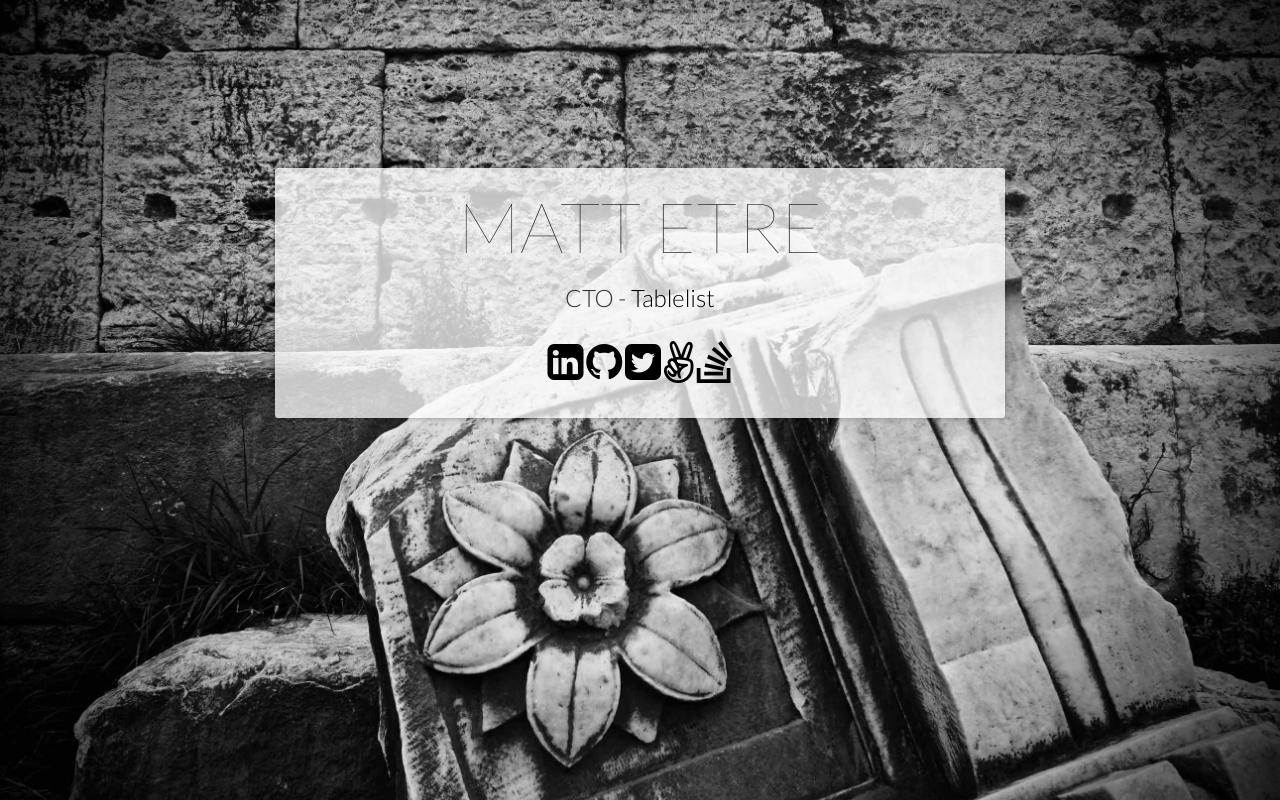
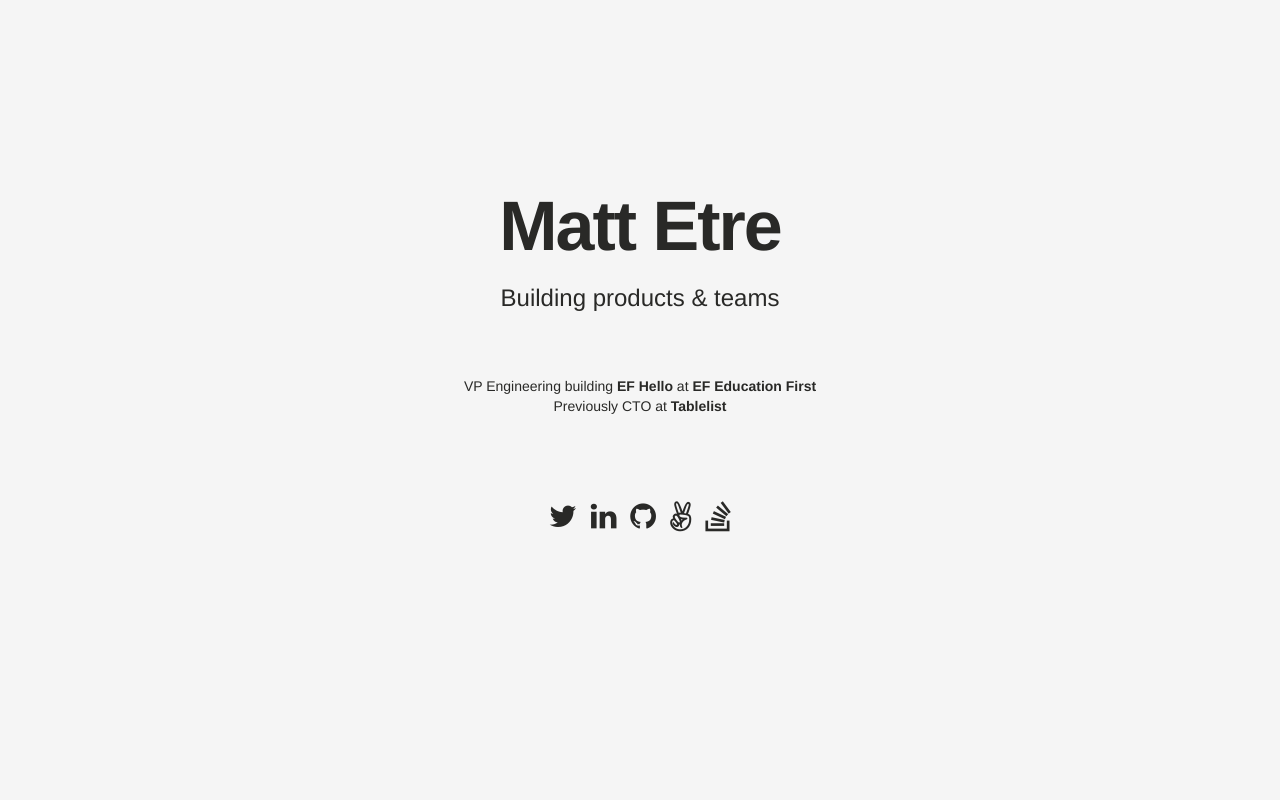
Before and after one commit to mattetre/mattetre.com, a PHP site: page / in a window 1280 px wide. Run offline with PHP 8.4, Linux system fonts and the light colour scheme; some libraries are stand-ins or nearby versions.

Commit message:
simplify

```diff
--- a/index.html
+++ b/index.html
@@ -1,48 +1,122 @@
-<!doctype html>
+<!DOCTYPE html>
 <html>
   <head>
-        <meta charset="utf-8">
+    <meta charset="utf-8" />
     <title>Matt Etre</title>
-        <meta name="description" content="Matt Etre - Personal Website">
-        <meta name="author" content="Matt Etre">
-        <meta name="keywords" content="Matt, Matthew, Etre, mattetre, tablelist, tablelistapp, software, developer, engineer">
-        <meta name="viewport" content="width=device-width">
-        <link rel="stylesheet" href="https://maxcdn.bootstrapcdn.com/bootstrap/3.3.7/css/bootstrap.min.css" integrity="sha384-BVYiiSIFeK1dGmJRAkycuHAHRg32OmUcww7on3RYdg4Va+PmSTsz/K68vbdEjh4u" crossorigin="anonymous">
-        <link href="https://maxcdn.bootstrapcdn.com/font-awesome/4.2.0/css/font-awesome.min.css" rel="stylesheet">
-        <link rel="stylesheet" href="main.css">
+    <meta name="description" content="Matt Etre - Personal Website" />
+    <meta name="author" content="Matt Etre" />
+    <meta
+      name="keywords"
+      content="Matt, Matthew, Etre, mattetre, tablelist, tablelistapp, software, developer, engineer"
+    />
+    <meta name="viewport" content="width=device-width" />
+    <link
+      rel="stylesheet"
+      href="https://maxcdn.bootstrapcdn.com/bootstrap/3.3.7/css/bootstrap.min.css"
+      integrity="sha384-BVYiiSIFeK1dGmJRAkycuHAHRg32OmUcww7on3RYdg4Va+PmSTsz/K68vbdEjh4u"
+      crossorigin="anonymous"
+    />
+    <link
+      href="https://maxcdn.bootstrapcdn.com/font-awesome/4.2.0/css/font-awesome.min.css"
+      rel="stylesheet"
+    />
+    <link rel="stylesheet" href="main.css" />
 
     <script>
-          (function(i,s,o,g,r,a,m){i['GoogleAnalyticsObject']=r;i[r]=i[r]||function(){
-          (i[r].q=i[r].q||[]).push(arguments)},i[r].l=1*new Date();a=s.createElement(o),
-          m=s.getElementsByTagName(o)[0];a.async=1;a.src=g;m.parentNode.insertBefore(a,m)
-          })(window,document,'script','https://www.google-analytics.com/analytics.js','ga');
+      (function(i, s, o, g, r, a, m) {
+        i["GoogleAnalyticsObject"] = r;
+        (i[r] =
+          i[r] ||
+          function() {
+            (i[r].q = i[r].q || []).push(arguments);
+          }),
+          (i[r].l = 1 * new Date());
+        (a = s.createElement(o)), (m = s.getElementsByTagName(o)[0]);
+        a.async = 1;
+        a.src = g;
+        m.parentNode.insertBefore(a, m);
+      })(
+        window,
+        document,
+        "script",
+        "https://www.google-analytics.com/analytics.js",
+        "ga"
+      );
 
-          ga('create', 'UA-56523187-1', 'auto');
-          ga('send', 'pageview');
+      ga("create", "UA-56523187-1", "auto");
+      ga("send", "pageview");
     </script>
   </head>
 
-    <body class="full-background">
-        <div class="container center">
+  <body>
+    <div class="container">
+      <div class="content">
         <div class="row">
           <div class="col-md-12">
-                    <h1 class="logo">matt etre</h1>
-                    <h3 class="font">CTO - <a href="https://tablelist.com" title="Tablelist" target="_blank">Tablelist</a></h3>
+            <h1 class="title">Matt Etre</h1>
+            <h3 class="subtitle">Building products & teams</h3>
+            <div class="row description">
+              <div class="row">
+                VP Engineering building
+                <a href="https://efhello.com" title="EF Hello" target="_blank"
+                  >EF Hello</a
+                >
+                at
+                <a
+                  href="https://ef.com"
+                  title="EF Education First"
+                  target="_blank"
+                  >EF Education First</a
+                >
+              </div>
+              <div class="row">
+                Previously CTO at
+                <a
+                  href="https://tablelist.com"
+                  title="Tablelist"
+                  target="_blank"
+                  >Tablelist</a
+                >
+              </div>
+            </div>
           </div>
         </div>
         <div class="row sites">
           <div>
-                    <a href="https://www.linkedin.com/in/mattetre" title="LinkedIn" target="_blank"><i class="fa fa-linkedin-square fa-3x"></i></a>
-                    <a href="https://github.com/mattetre" title="GitHub" target="_blank"><i class="fa fa-github fa-3x"></i></a>
-                    <a href="https://twitter.com/mattetre" title="Twitter" target="_blank"><i class="fa fa-twitter-square fa-3x"></i></a>
-                    <a href="https://angel.co/mattetre" title="AngelList" target="_blank"><i class="fa fa-angellist fa-3x"></i></a>
-                    <a href="http://stackoverflow.com/users/2150084/mattetre?tab=profile" title="Stack Overflow" target="_blank"><i class="fa fa-stack-overflow fa-3x"></i></a>
+            <a
+              href="https://twitter.com/mattetre"
+              title="Twitter"
+              target="_blank"
+              ><i class="fa fa-twitter fa-3x"></i
+            ></a>
+            <a
+              href="https://www.linkedin.com/in/mattetre"
+              title="LinkedIn"
+              target="_blank"
+              ><i class="fa fa-linkedin fa-3x"></i
+            ></a>
+            <a href="https://github.com/mattetre" title="GitHub" target="_blank"
+              ><i class="fa fa-github fa-3x"></i
+            ></a>
+
+            <a
+              href="https://angel.co/mattetre"
+              title="AngelList"
+              target="_blank"
+              ><i class="fa fa-angellist fa-3x"></i
+            ></a>
+            <a
+              href="http://stackoverflow.com/users/2150084/mattetre?tab=profile"
+              title="Stack Overflow"
+              target="_blank"
+              ><i class="fa fa-stack-overflow fa-3x"></i
+            ></a>
           </div>
         </div>
         <div class="footer">
           <!-- mattetre.co -->
         </div>
-
+      </div>
     </div>
   </body>
 </html>
--- a/main.css
+++ b/main.css
@@ -1,52 +1,48 @@
-@import url(http://fonts.googleapis.com/css?family=Lato:100,300,400);
-
 a {
-    color: #000;
+  color: #292927;
 }
 
-.full-background {
-    background: url(background1.jpg) no-repeat center center fixed;
-    -webkit-background-size: cover;
-    -moz-background-size: cover;
-    -o-background-size: cover;
-    background-size: cover;
+body {
+  background: #f5f5f5;
+  font-family: "Helvetica", sans-serif;
+  color: #292927;
 }
 
-div {
-    font-family: 'Lato', sans-serif;
+.title {
+  font-family: "Helvetica", sans-serif;
+  letter-spacing: -2px;
+  font-weight: 900;
+  font-size: 5em;
 }
 
-.font {
-    font-family: 'Lato', sans-serif;
-    font-weight: 300;
+.description {
+  font-size: 14px;
+  margin-top: 65px;
+  margin-bottom: 20px;
 }
 
-.logo {
-    font-family: 'Lato', sans-serif;
-    font-weight: 100;
-    font-size: 5em;
-    text-transform: uppercase;
+.description a {
+  font-weight: bold;
 }
 
 .sites {
-    margin-top: 20px;
-    margin-bottom: 20px;
+  margin-top: 65px;
+  margin-bottom: 20px;
 }
 
-.container {
-    background: rgba(255, 255, 255, 0.75);
-    border-radius: 3px;
-    box-shadow: 0 1px 5px rgba(0, 0, 0, 0.25);
-    height: 250px;
-    margin-top: 12em;
+.sites a {
+  padding: 0 0.5em;
+  font-size: 10px;
 }
 
-.center {
-    text-align: center;
+.content {
+  height: 250px;
+  margin-top: 12em;
+  text-align: center;
 }
 
 @media screen and (min-width: 768px) {
-    .container {
-        max-width: 730px;
-    }
+  .container {
+    max-width: 730px;
+  }
 }
```
Also changed, not shown: 404.html (deleted, +0 -157 lines), background.jpg (deleted), background1.jpg (deleted). Lines whose indentation alone changed are shown as unchanged.
